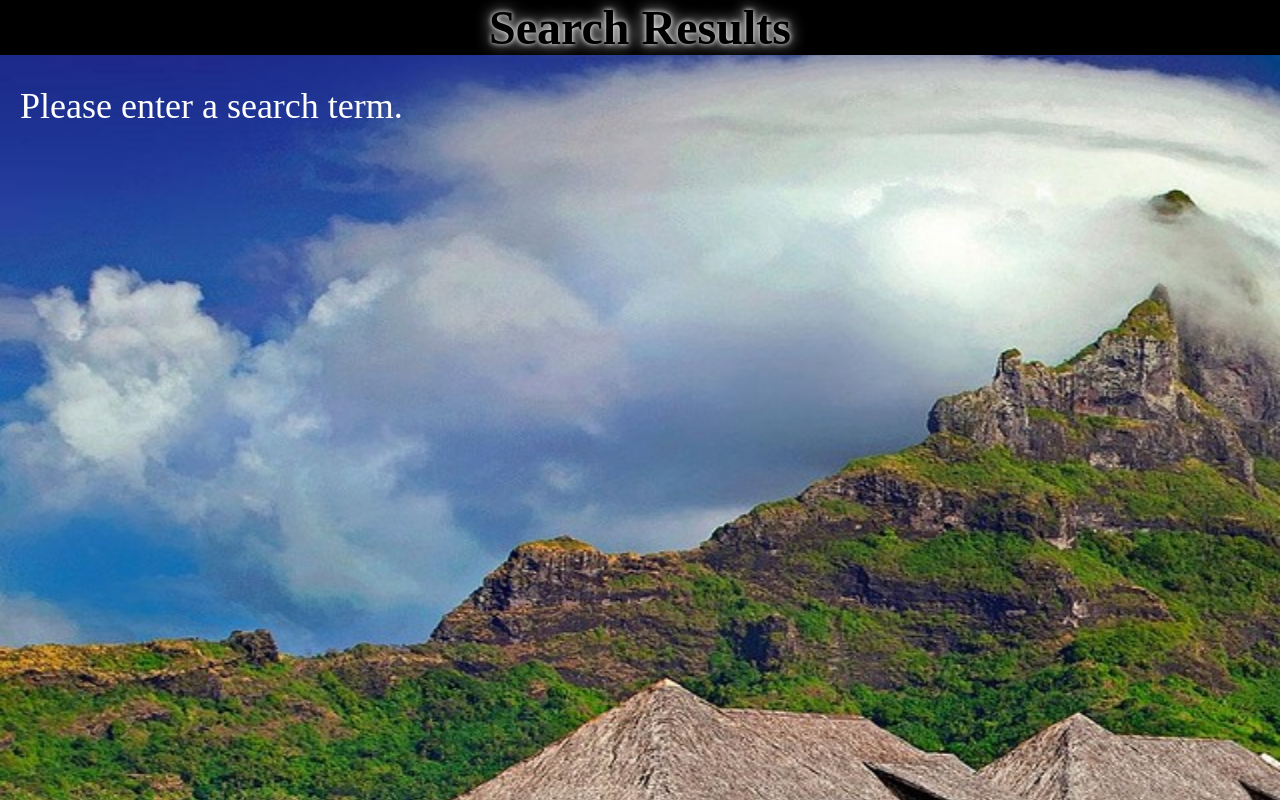
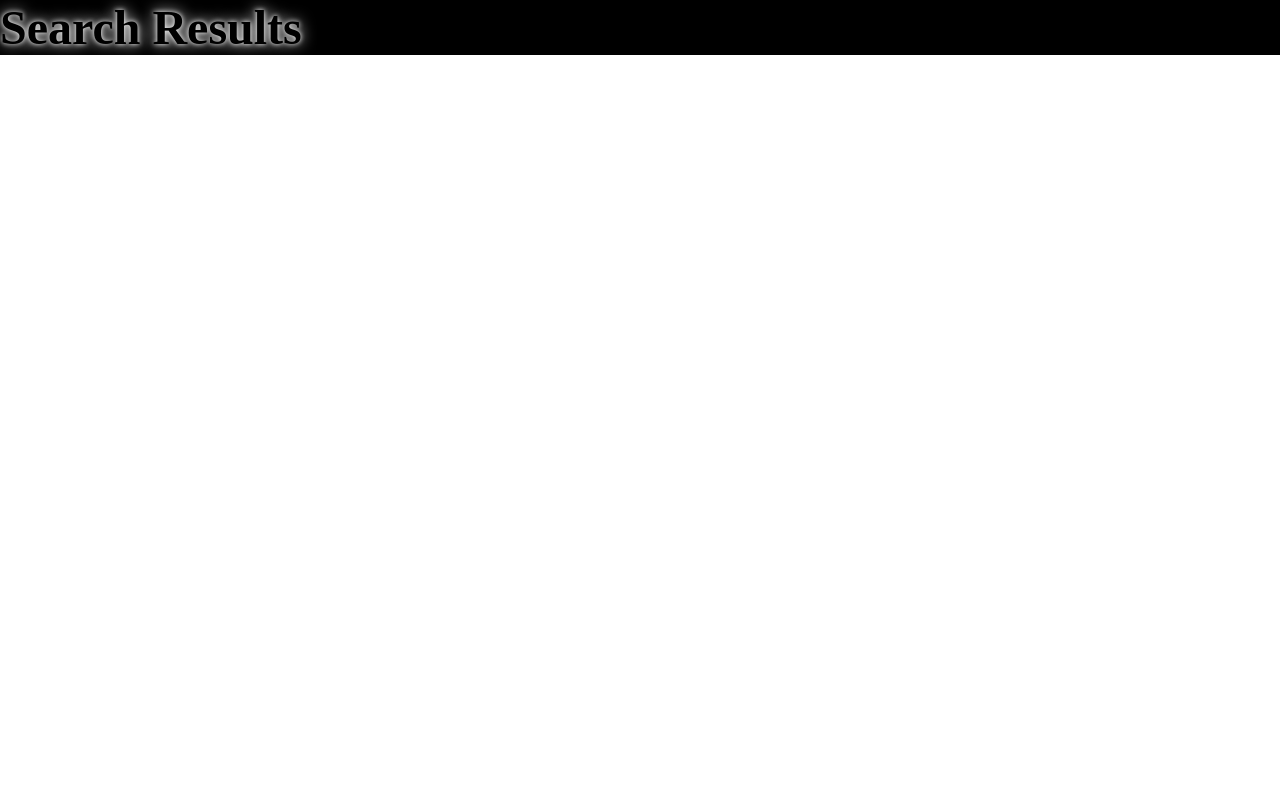
Before and after one commit to Kolsen5/Taniti-website, a plain HTML site: page Search.html in a window 1280 px wide. Drawn offline with Linux system fonts and the light colour scheme.

Commit message:
Update index.css

```diff
--- a/index.css
+++ b/index.css
@@ -4,11 +4,13 @@
   padding: 0;
 }
 
-body {
+body.home {
   background-image: url("images/bora-bora-3023437_1280.jpg");
   background-repeat: no-repeat;
   background-size: 2560px 1440px;
   text-align: center;
+
+
 }
 p {
 	text-align: left;
```
